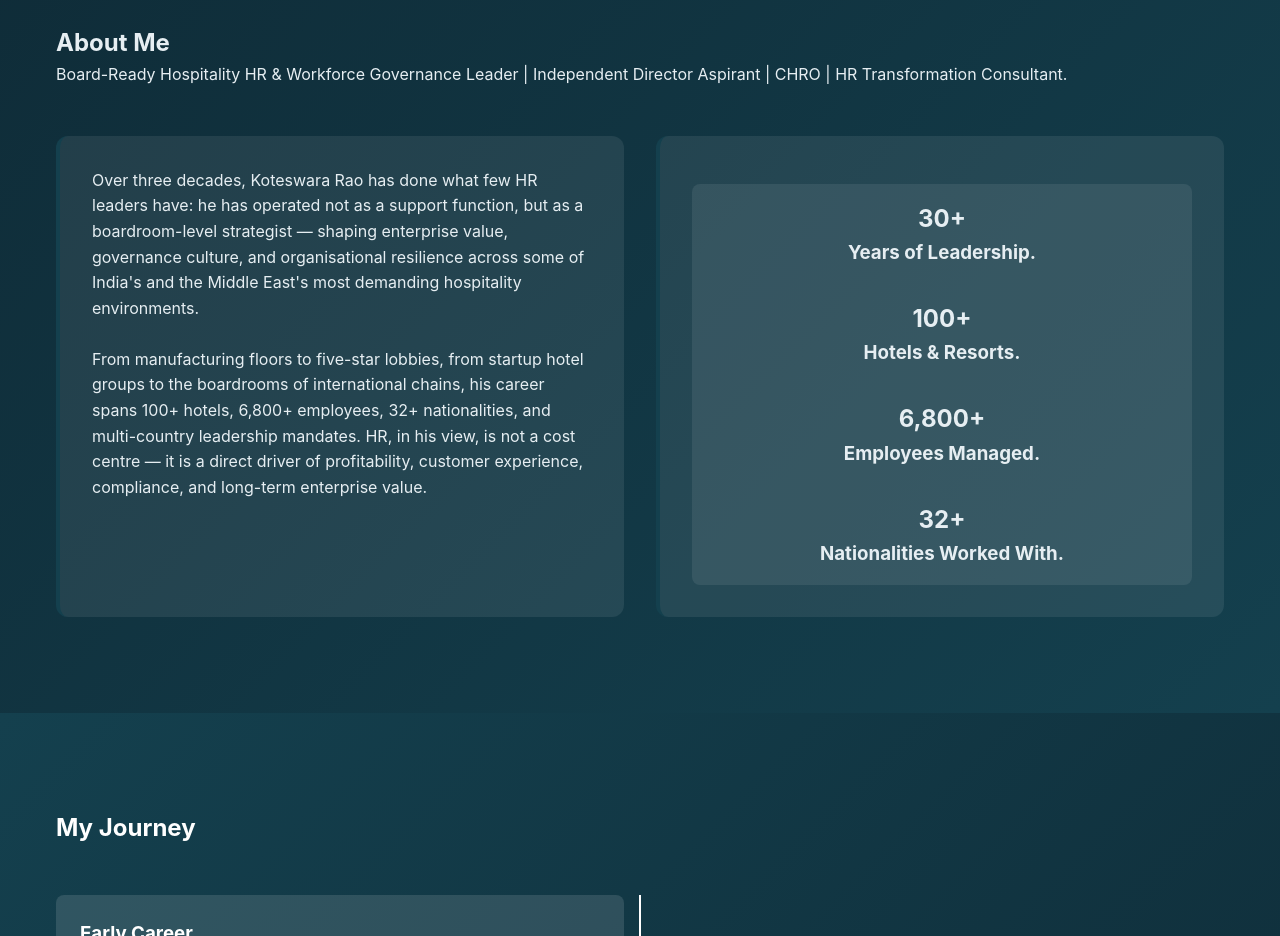
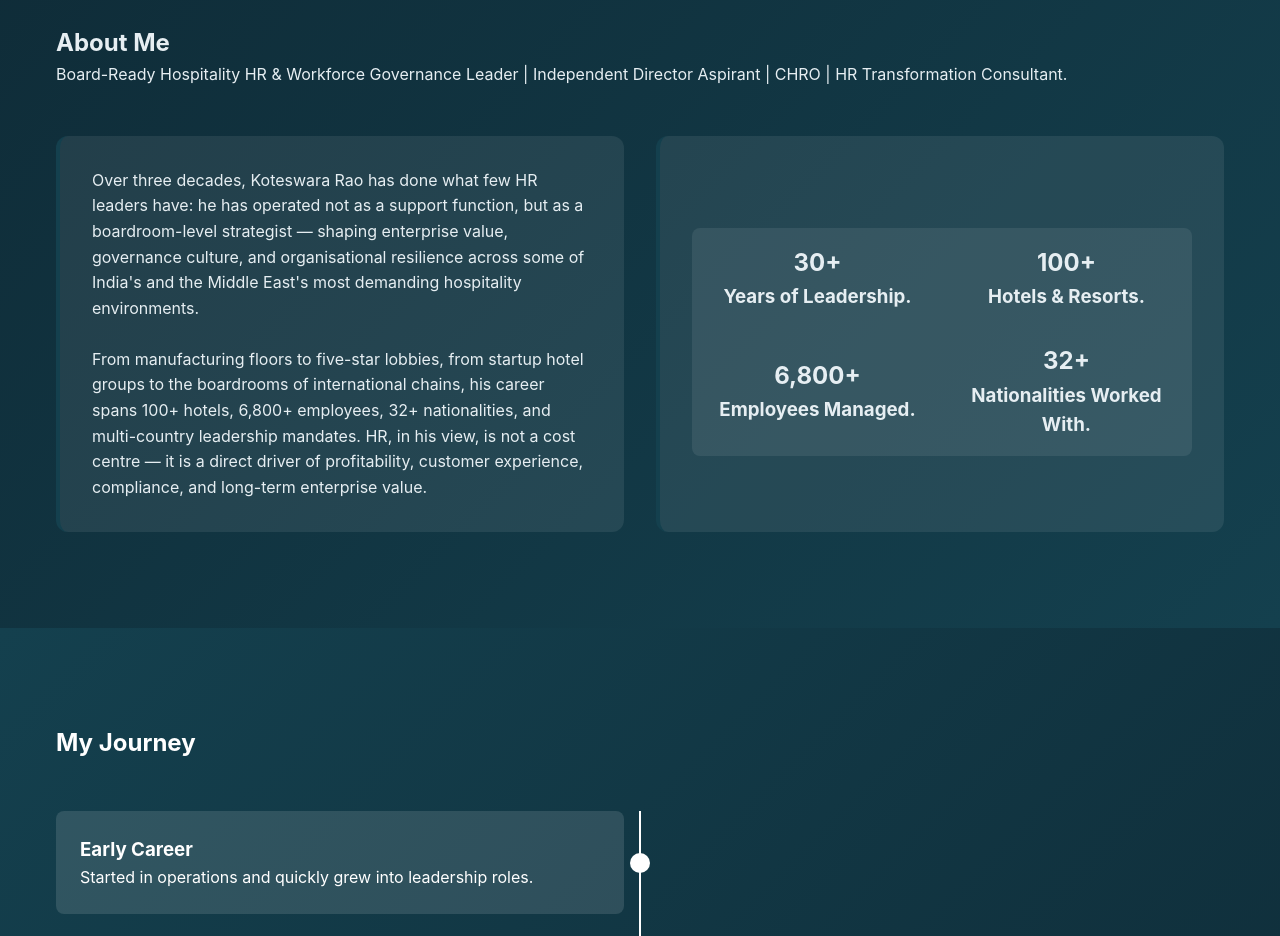
Before and after one commit to TSPraneeth/KR-Consultants, a website: page index.html in a window 1280 px wide. Shown: the part 780-1716 px from the top of the page. Drawn offline with Linux system fonts and the light colour scheme.

Commit message:
grid changes

```diff
--- a/index.html
+++ b/index.html
@@ -67,7 +67,7 @@
                     <p>Over three decades, Koteswara Rao has done what few HR leaders have: he has operated not as a support function, but as a boardroom-level strategist — shaping enterprise value, governance culture, and organisational resilience across some of India's and the Middle East's most demanding hospitality environments. <br><br> From manufacturing floors to five-star lobbies, from startup hotel groups to the boardrooms of international chains, his career spans 100+ hotels, 6,800+ employees, 32+ nationalities, and multi-country leadership mandates. HR, in his view, is not a cost centre — it is a direct driver of profitability, customer experience, compliance, and long-term enterprise value.</p>
                 </div>
 
-                <div class="about-card">
+                <div class="about-card achievements" >
                     <div class="about-subcard" id="about-subcard">
                         <div class="about-subcard1">
                             <h1>30+</h1>
--- a/scss/_sections.scss
+++ b/scss/_sections.scss
@@ -44,9 +44,16 @@
     text-align: center;
     align-items: center;
     align-content: center;
+    gap: 30px;
+    grid-template-columns: repeat(auto-fit, minmax(150px, 1fr));
 }
 
-.about-grid, .about-subcard {
+.achievements {
+    align-content: space-around;
+
+}
+
+.about-grid {
     grid-template-columns: repeat(auto-fit, minmax(250px, 1fr));
 }
 
```
Also changed, not shown: styles.css, 1 other file.
